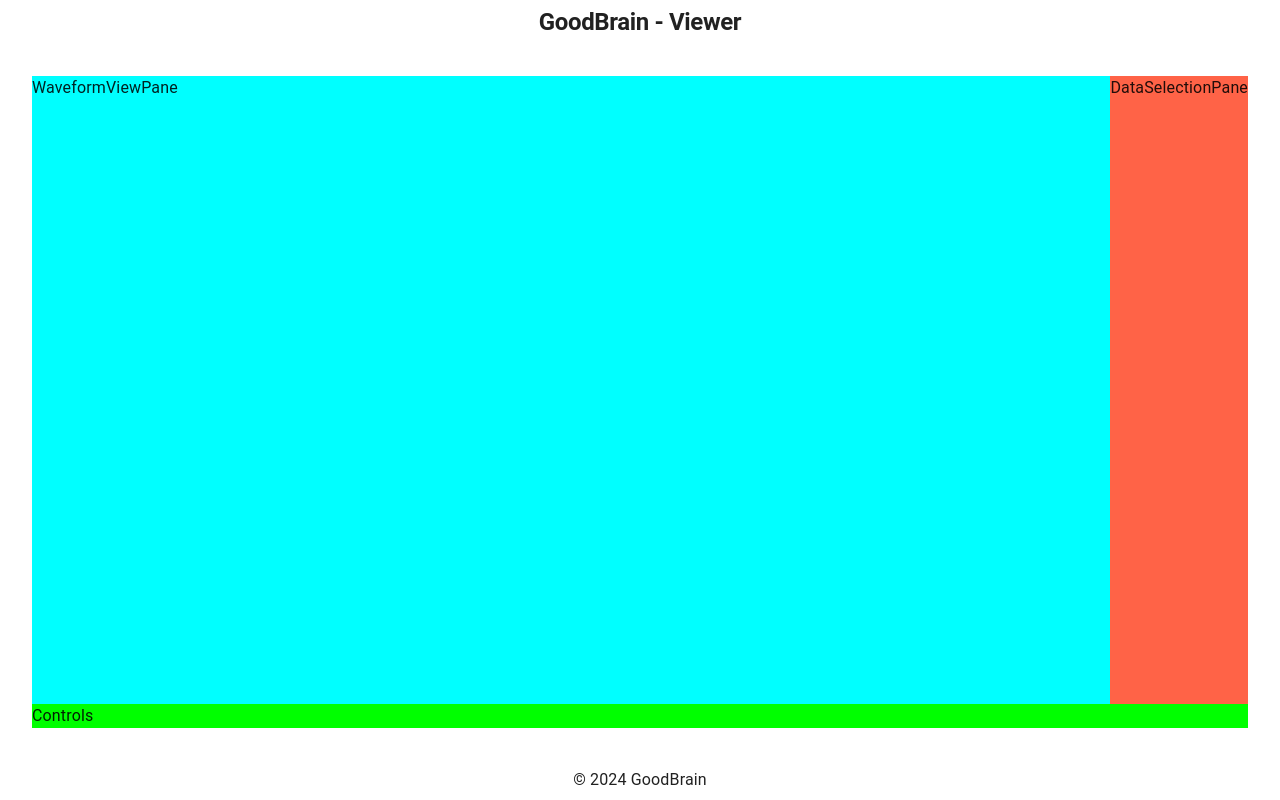
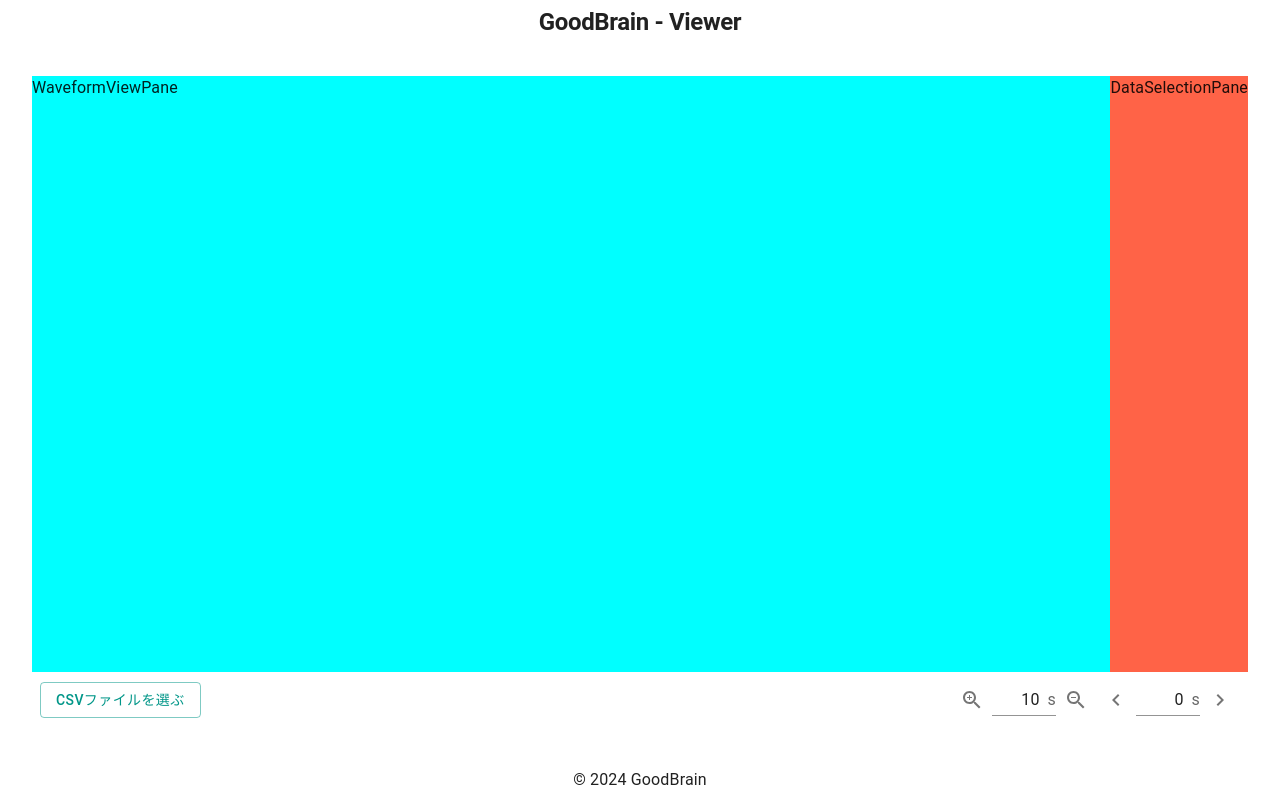
Before and after one commit to ShijiMi-Soup/goodbrain-viewer, a React (Vite) app: page / in a window 1280 px wide. Built offline with nearby package versions, Linux system fonts and the light colour scheme.

Commit message:
Update controls

```diff
--- a/src/global/constants/texts.ts
+++ b/src/global/constants/texts.ts
@@ -1,2 +1,7 @@
 export const SITE_TITLE = "GoodBrain - Viewer";
 export const FOOTER_TEXT = "© 2024 GoodBrain";
+
+export const WF_VIEWER_CONTROLS_TEXT = {
+  SELECT_CSV: "CSVファイルを選ぶ",
+  TIME_LABEL: "s",
+} as const;
--- a/src/global/index.ts
+++ b/src/global/index.ts
@@ -1 +1,2 @@
 export * from "./constants";
+export * from "./utils";
--- /dev/null
+++ b/src/global/utils/index.ts
@@ -0,0 +1 @@
+export * from "./roundTo";
--- /dev/null
+++ b/src/global/utils/roundTo.ts
@@ -0,0 +1,4 @@
+export const roundTo = (num: number, digit: number) => {
+  const pow = Math.pow(10, digit);
+  return Math.round(num * pow) / pow;
+};
--- a/src/pages/waveform-viewer/Controls.tsx
+++ /dev/null
@@ -1,12 +0,0 @@
-import { Stack, SxProps } from "@mui/material";
-
-export type ControlsProps = {
-  sx?: SxProps;
-};
-export const Controls = ({ sx }: ControlsProps) => {
-  return (
-    <Stack bgcolor="lime" sx={{ ...sx }}>
-      Controls
-    </Stack>
-  );
-};
--- /dev/null
+++ b/src/pages/waveform-viewer/controls/index.tsx
@@ -0,0 +1,132 @@
+import {
+  Button,
+  IconButton,
+  InputAdornment,
+  Stack,
+  SxProps,
+  TextField,
+} from "@mui/material";
+import { roundTo, WF_VIEWER_CONTROLS_TEXT } from "../../../global";
+import {
+  KeyboardArrowLeft,
+  KeyboardArrowRight,
+  ZoomIn,
+  ZoomOut,
+} from "@mui/icons-material";
+import "./number-input.css";
+import { useState } from "react";
+
+const texts = WF_VIEWER_CONTROLS_TEXT;
+const DELTA_TIME_WIDTH = 0.2;
+const INIT_TIME_WIDTH = 10;
+const DELTA_TIME_POS = 0.2;
+const INIT_TIME_POS = 0;
+const ROUND_DIGITS = 5;
+const NUM_INPUT_WIDTH = "4rem";
+
+export type ControlsProps = {
+  sx?: SxProps;
+};
+export const Controls = ({ sx }: ControlsProps) => {
+  const [timeWidth, setTimeWidth] = useState(INIT_TIME_WIDTH); // TODO: Temp
+  const [timePos, setTimePos] = useState(INIT_TIME_POS); // TODO: Temp
+
+  const onTimeWidthIncrease = () => {
+    const newTimeWidth = roundTo(timeWidth + DELTA_TIME_WIDTH, ROUND_DIGITS);
+    setTimeWidth(newTimeWidth);
+  };
+  const onTimeWidthDecrease = () => {
+    const newTimeWidth = roundTo(timeWidth - DELTA_TIME_WIDTH, ROUND_DIGITS);
+    setTimeWidth(newTimeWidth);
+  };
+  const onTimeWidthChange = (value: number) => {
+    setTimeWidth(value);
+  };
+
+  const onTimePosIncrease = () => {
+    const newTimePos = roundTo(timePos + DELTA_TIME_POS, ROUND_DIGITS);
+    setTimePos(newTimePos);
+  };
+  const onTimePosDecrease = () => {
+    const newTimePos = roundTo(timePos - DELTA_TIME_POS, ROUND_DIGITS);
+    setTimePos(newTimePos);
+  };
+  const onTimePosChange = (value: number) => {
+    setTimePos(value);
+  };
+
+  return (
+    <Stack
+      p={1}
+      sx={{ ...sx }}
+      direction="row"
+      alignItems="center"
+      justifyContent="space-between"
+    >
+      <Button variant="outlined">{texts.SELECT_CSV}</Button>
+      <Stack direction="row" alignItems="center">
+        <NumberInput
+          value={timeWidth}
+          decreaseIcon={<ZoomIn />}
+          increaseIcon={<ZoomOut />}
+          endAdornment={texts.TIME_LABEL}
+          onIncrease={onTimeWidthIncrease}
+          onDecrease={onTimeWidthDecrease}
+          onInputChange={onTimeWidthChange}
+        />
+        <NumberInput
+          value={timePos}
+          decreaseIcon={<KeyboardArrowLeft />}
+          increaseIcon={<KeyboardArrowRight />}
+          endAdornment={texts.TIME_LABEL}
+          onIncrease={onTimePosIncrease}
+          onDecrease={onTimePosDecrease}
+          onInputChange={onTimePosChange}
+        />
+      </Stack>
+    </Stack>
+  );
+};
+
+type NumberInputProps = {
+  value: number;
+  decreaseIcon: React.ReactNode;
+  increaseIcon: React.ReactNode;
+  endAdornment?: React.ReactNode;
+  onDecrease?: () => void;
+  onIncrease?: () => void;
+  onInputChange?: (value: number) => void;
+};
+const NumberInput = ({
+  value,
+  decreaseIcon,
+  increaseIcon,
+  endAdornment,
+  onIncrease,
+  onDecrease,
+  onInputChange,
+}: NumberInputProps) => {
+  const handleInputChange = (e: React.ChangeEvent<HTMLInputElement>) => {
+    const newValue = parseFloat(e.target.value);
+    if (onInputChange) onInputChange(newValue);
+  };
+  return (
+    <Stack direction="row" alignItems="center">
+      <IconButton onClick={onDecrease}>{decreaseIcon}</IconButton>
+      <TextField
+        value={value}
+        variant="standard"
+        type="number"
+        InputProps={{
+          endAdornment: (
+            <InputAdornment position="end">{endAdornment}</InputAdornment>
+          ),
+        }}
+        inputProps={{ sx: { textAlign: "end" } }}
+        sx={{ width: NUM_INPUT_WIDTH }}
+        onChange={handleInputChange}
+      />
+      <IconButton onClick={onIncrease}>{increaseIcon}</IconButton>
+    </Stack>
+  );
+};
--- /dev/null
+++ b/src/pages/waveform-viewer/controls/number-input.css
@@ -0,0 +1,5 @@
+input[type="number"]::-webkit-inner-spin-button,
+input[type="number"]::-webkit-outer-spin-button {
+  -webkit-appearance: none;
+  margin: 0;
+}
--- a/src/pages/waveform-viewer/index.tsx
+++ b/src/pages/waveform-viewer/index.tsx
@@ -1,7 +1,7 @@
 import { Stack } from "@mui/material";
 import { DataSelectionPane } from "./DataSelectionPane";
 import { WaveformViewPane } from "./WaveformViewPane";
-import { Controls } from "./Controls";
+import { Controls } from "./controls";
 
 export const WaveformViewerPage = () => {
   return (
--- a/src/theme/theme.ts
+++ b/src/theme/theme.ts
@@ -1,9 +1,9 @@
-import { cyan } from "@mui/material/colors";
+import { teal } from "@mui/material/colors";
 import { createTheme } from "@mui/material/styles";
 
 export const lightTheme = createTheme({
   palette: {
-    primary: cyan,
+    primary: teal,
     mode: "light",
   },
   typography: {
```
